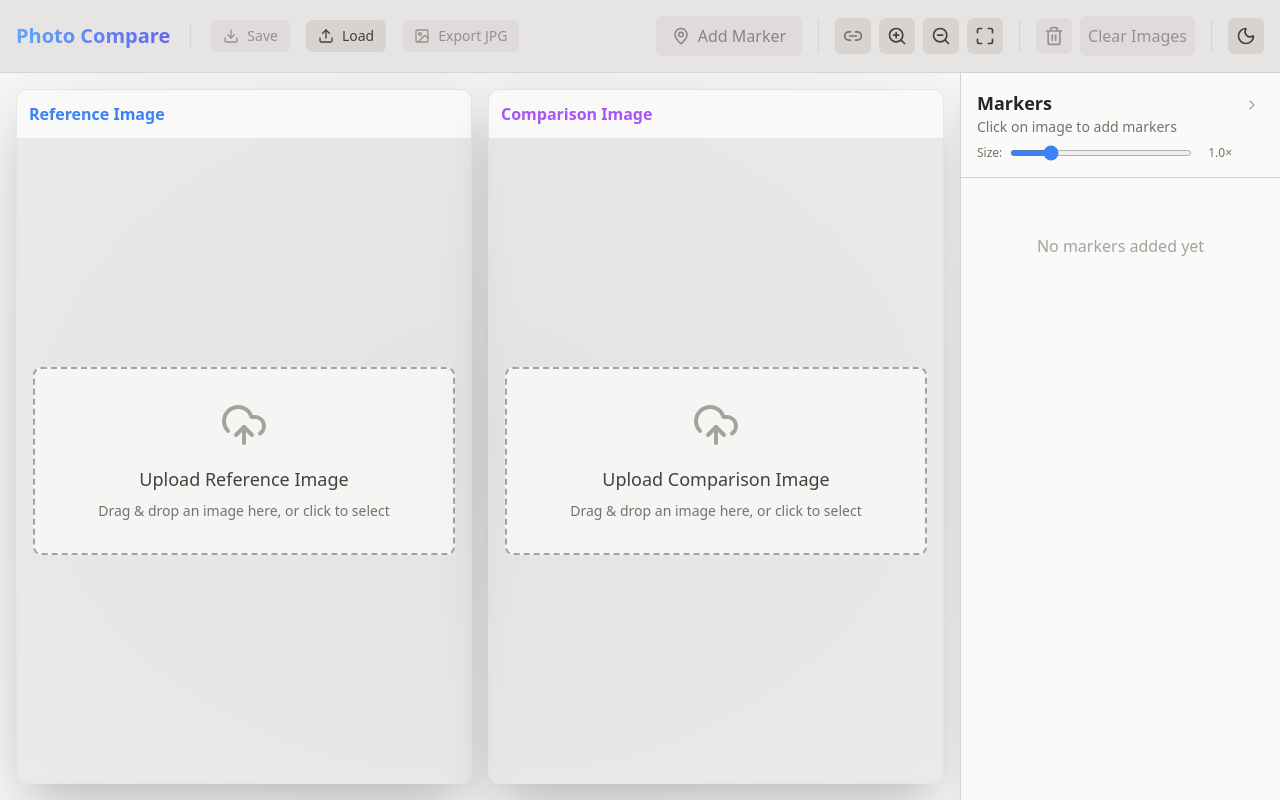
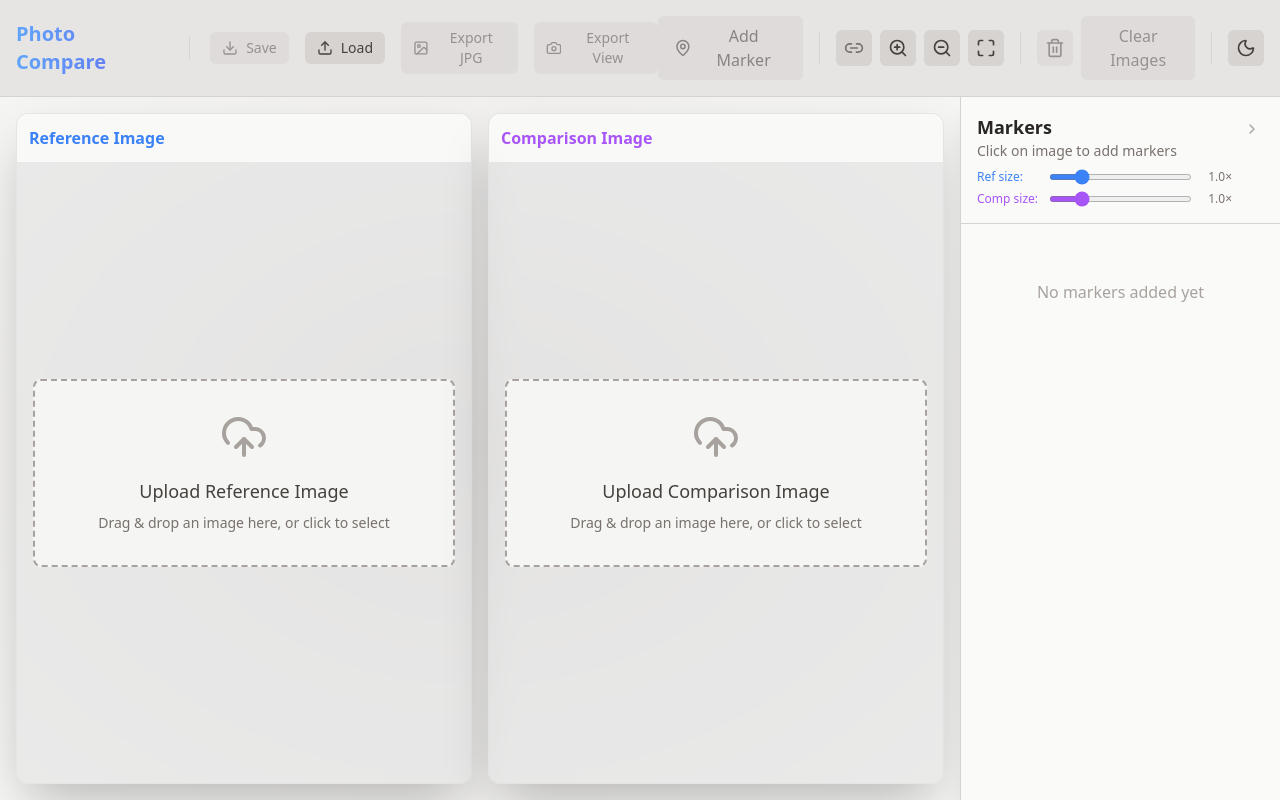
Before and after one commit to guyzsarun/photo-compare, a React (Vite) app: page / in a window 1280 px wide. Built offline with nearby package versions, Linux system fonts and the light colour scheme.

Commit message:
add independent marker

```diff
--- a/src/components/Controls.tsx
+++ b/src/components/Controls.tsx
@@ -1,6 +1,6 @@
 import React from 'react';
 import { useAppStore } from '../store';
-import { MapPin, Link2, ZoomIn, ZoomOut, Maximize, Trash2, Download, Upload, Sun, Moon, Image as ImageIcon } from 'lucide-react';
+import { MapPin, Link2, ZoomIn, ZoomOut, Maximize, Trash2, Download, Upload, Sun, Moon, Image as ImageIcon, Camera } from 'lucide-react';
 import clsx from 'clsx';
 
 const loadImage = (src: string): Promise<HTMLImageElement> => {
@@ -19,7 +19,7 @@ export const Controls: React.FC = () => {
     resetPanZoom, clearImages, clearMarkers,
     image1, image2, projectFileHandle, setProjectFileHandle,
     theme, toggleTheme,
-    markerSize,
+    markerSize1, markerSize2,
   } = useAppStore();
 
   const handleZoom = (direction: 'in' | 'out') => {
@@ -187,7 +187,7 @@ export const Controls: React.FC = () => {
         ctx.rotate(rad1);
         ctx.filter = 'none';
 
-        const radius = (0.3 / (image1.fitScale || 1)) * markerSize;
+        const radius = (0.3 / (image1.fitScale || 1)) * markerSize1;
         (image1.markers || []).forEach(marker => {
           const mx = marker.x - img1.width / 2;
           const my = marker.y - img1.height / 2;
@@ -220,7 +220,7 @@ export const Controls: React.FC = () => {
         ctx.rotate(rad2);
         ctx.filter = 'none';
 
-        const radius = (0.3 / (image2.fitScale || 1)) * markerSize;
+        const radius = (0.3 / (image2.fitScale || 1)) * markerSize2;
         (image2.markers || []).forEach(marker => {
           const mx = marker.x - img2.width / 2;
           const my = marker.y - img2.height / 2;
@@ -262,6 +262,95 @@ export const Controls: React.FC = () => {
     }
   };
 
+  // Export exactly what the user currently sees: the two on-screen canvases
+  // (pan/zoom/rotation already baked into their pixels by Fabric) composited
+  // side-by-side, with each panel's brightness/contrast CSS filter re-applied.
+  const handleExportCurrentView = () => {
+    if (!image1.dataUrl && !image2.dataUrl) {
+      alert("No images are loaded to export.");
+      return;
+    }
+
+    try {
+      const getCanvas = (index: 1 | 2): HTMLCanvasElement | null =>
+        document.querySelector<HTMLCanvasElement>(`canvas[data-image-index="${index}"]`);
+
+      const canvas1 = image1.dataUrl ? getCanvas(1) : null;
+      const canvas2 = image2.dataUrl ? getCanvas(2) : null;
+
+      if (!canvas1 && !canvas2) {
+        alert("Could not find the on-screen view to export.");
+        return;
+      }
+
+      const w1 = canvas1?.width ?? 0;
+      const h1 = canvas1?.height ?? 0;
+      const w2 = canvas2?.width ?? 0;
+      const h2 = canvas2?.height ?? 0;
+
+      const exportWidth = w1 + w2;
+      const exportHeight = Math.max(h1, h2);
+
+      if (exportWidth === 0 || exportHeight === 0) {
+        alert("Failed to determine dimensions for the export image.");
+        return;
+      }
+
+      const exportCanvas = document.createElement('canvas');
+      exportCanvas.width = exportWidth;
+      exportCanvas.height = exportHeight;
+
+      const ctx = exportCanvas.getContext('2d');
+      if (!ctx) {
+        alert("Failed to create 2D context for export.");
+        return;
+      }
+
+      const bg = getComputedStyle(document.documentElement).getPropertyValue('--canvas-bg').trim() || '#f5f5f4';
+      ctx.fillStyle = bg;
+      ctx.fillRect(0, 0, exportWidth, exportHeight);
+
+      // Draw Reference view (image1), vertically centered, filter baked in
+      if (canvas1) {
+        ctx.save();
+        ctx.filter = `brightness(${image1.brightness ?? 100}%) contrast(${image1.contrast ?? 100}%)`;
+        ctx.drawImage(canvas1, 0, Math.max(0, (exportHeight - h1) / 2));
+        ctx.restore();
+      }
+
+      // Draw Comparison view (image2) to the right of image1
+      if (canvas2) {
+        ctx.save();
+        ctx.filter = `brightness(${image2.brightness ?? 100}%) contrast(${image2.contrast ?? 100}%)`;
+        ctx.drawImage(canvas2, w1, Math.max(0, (exportHeight - h2) / 2));
+        ctx.restore();
+      }
+
+      const dataUrl = exportCanvas.toDataURL('image/jpeg', 0.9);
+
+      let filename = 'photo-compare-view.jpg';
+      if (image1.file && image2.file) {
+        const name1 = image1.file.name.substring(0, image1.file.name.lastIndexOf('.')) || image1.file.name;
+        const name2 = image2.file.name.substring(0, image2.file.name.lastIndexOf('.')) || image2.file.name;
+        filename = `view_${name1}_vs_${name2}.jpg`;
+      } else if (image1.file) {
+        const name1 = image1.file.name.substring(0, image1.file.name.lastIndexOf('.')) || image1.file.name;
+        filename = `view_${name1}.jpg`;
+      } else if (image2.file) {
+        const name2 = image2.file.name.substring(0, image2.file.name.lastIndexOf('.')) || image2.file.name;
+        filename = `view_${name2}.jpg`;
+      }
+
+      const link = document.createElement('a');
+      link.download = filename;
+      link.href = dataUrl;
+      link.click();
+    } catch (err) {
+      console.error('Failed to export current view:', err);
+      alert('Failed to export current view.');
+    }
+  };
+
   const hasImages = image1.dataUrl || image2.dataUrl;
 
   return (
@@ -297,6 +386,15 @@ export const Controls: React.FC = () => {
           title="Save JPG of reference and comparison image with markers"
         >
           <ImageIcon size={16} /> Export JPG
+        </button>
+
+        <button
+          onClick={handleExportCurrentView}
+          disabled={!hasImages}
+          className="flex items-center gap-2 px-3 py-1.5 rounded-md bg-stone-300 dark:bg-slate-700 text-stone-700 dark:text-slate-300 hover:bg-stone-400 dark:hover:bg-slate-600 transition-colors disabled:opacity-50 disabled:cursor-not-allowed text-sm font-medium"
+          title="Save JPG of the current view (pan, zoom, rotation & filters as shown)"
+        >
+          <Camera size={16} /> Export View
         </button>
       </div>
 
--- a/src/components/MarkerPanel.tsx
+++ b/src/components/MarkerPanel.tsx
@@ -8,7 +8,7 @@ interface MarkerPanelProps {
 }
 
 export const MarkerPanel: React.FC<MarkerPanelProps> = ({ collapsed, onToggle }) => {
-  const { image1, image2, removeMarker, updateMarkerLabel, updateMarkerColor, markerSize, setMarkerSize } = useAppStore();
+  const { image1, image2, removeMarker, updateMarkerLabel, updateMarkerColor, markerSize1, markerSize2, setMarkerSize } = useAppStore();
 
   // Combine markers from both images or just show them grouped
   const markers1 = image1.markers;
@@ -45,18 +45,33 @@ export const MarkerPanel: React.FC<MarkerPanelProps> = ({ collapsed, onToggle })
           <h2 className="text-lg font-semibold text-stone-800 dark:text-slate-100">Markers</h2>
           <p className="text-sm text-stone-500 dark:text-slate-400">Click on image to add markers</p>
           <div className="flex items-center gap-2 mt-2">
-            <span className="text-xs text-stone-500 dark:text-slate-400 shrink-0">Size:</span>
+            <span className="text-xs text-blue-500 dark:text-blue-400 shrink-0 w-16">Ref size:</span>
             <input
               type="range"
               min="0.5"
               max="3"
               step="0.1"
-              value={markerSize}
-              onChange={(e) => setMarkerSize(Number(e.target.value))}
+              value={markerSize1}
+              onChange={(e) => setMarkerSize(1, Number(e.target.value))}
               className="flex-1 h-1.5 accent-blue-500 cursor-pointer"
             />
             <span className="text-xs text-stone-500 dark:text-slate-400 w-8 text-right shrink-0">
-              {markerSize.toFixed(1)}×
+              {markerSize1.toFixed(1)}×
+            </span>
+          </div>
+          <div className="flex items-center gap-2 mt-1.5">
+            <span className="text-xs text-purple-500 dark:text-purple-400 shrink-0 w-16">Comp size:</span>
+            <input
+              type="range"
+              min="0.5"
+              max="3"
+              step="0.1"
+              value={markerSize2}
+              onChange={(e) => setMarkerSize(2, Number(e.target.value))}
+              className="flex-1 h-1.5 accent-purple-500 cursor-pointer"
+            />
+            <span className="text-xs text-stone-500 dark:text-slate-400 w-8 text-right shrink-0">
+              {markerSize2.toFixed(1)}×
             </span>
           </div>
         </div>
--- a/src/store.ts
+++ b/src/store.ts
@@ -6,7 +6,8 @@ interface AppState {
   image2: ImageState;
   isAddingMarker: boolean;
   syncPanZoom: boolean; // Now syncs pan, zoom, and rotate
-  markerSize: number;
+  markerSize1: number;
+  markerSize2: number;
   projectFileHandle: any;
   theme: 'dark' | 'light';
 
@@ -17,7 +18,7 @@ interface AppState {
   toggleAddingMarker: () => void;
   toggleSyncPanZoom: () => void;
   toggleTheme: () => void;
-  setMarkerSize: (size: number) => void;
+  setMarkerSize: (imageIndex: 1 | 2, size: number) => void;
 
   addMarker: (imageIndex: 1 | 2, marker: Marker) => void;
   removeMarker: (id: string) => void;
@@ -51,7 +52,8 @@ export const useAppStore = create<AppState>((set) => ({
   image2: { ...initialImageState },
   isAddingMarker: false,
   syncPanZoom: false, // Default to independent, per user request
-  markerSize: 1,
+  markerSize1: 1,
+  markerSize2: 1,
   projectFileHandle: null,
   theme: (document.documentElement.classList.contains('dark') ? 'dark' : 'light') as 'dark' | 'light',
 
@@ -61,7 +63,7 @@ export const useAppStore = create<AppState>((set) => ({
 
   toggleAddingMarker: () => set((state) => ({ isAddingMarker: !state.isAddingMarker })),
   toggleSyncPanZoom: () => set((state) => ({ syncPanZoom: !state.syncPanZoom })),
-  setMarkerSize: (size) => set({ markerSize: size }),
+  setMarkerSize: (imageIndex, size) => set(imageIndex === 1 ? { markerSize1: size } : { markerSize2: size }),
   toggleTheme: () => set((state) => {
     const next = state.theme === 'dark' ? 'light' : 'dark';
     if (next === 'dark') {
```
Also changed, not shown: src/components/ImageCanvas.tsx (+48 -4 lines).
